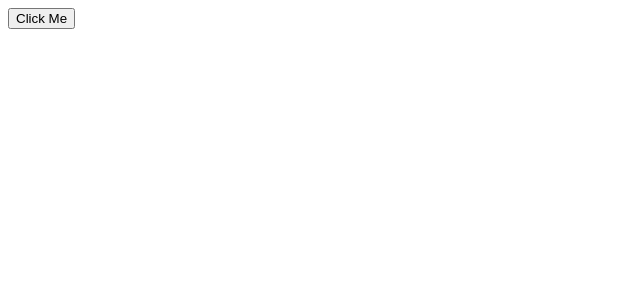
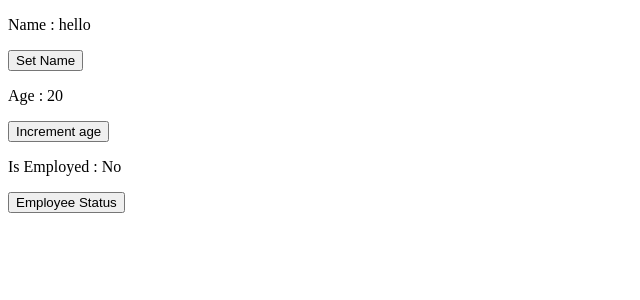
Before and after one commit to adityaasikarwarr/REACT, a React (Vite) app in the folder my-react-app/: page / in a window 1280 px wide. Shown: the top 300 px of the page, without its empty margins (0-640 px from the left). Built offline with nearby package versions, Linux system fonts and the light colour scheme.

Commit message:
useState

```diff
--- a/my-react-app/src/App.jsx
+++ b/my-react-app/src/App.jsx
@@ -1,5 +1,4 @@
-// import List from "./List.jsx";
-import Button from "./button.jsx";
+import MyComponent from "./mycomponent";
 function App() {
   // const fruits = [
   //   { id: 1, name: "Apple", calories: 95 },
@@ -18,11 +17,9 @@
   // ];
 
   return (
-    // <>
-    //   <List items={fruits} category="Fruits" />
-    //   <List items={vegetables} category="Vegetables" />
-    // </>
-    <Button></Button>
+    <>
+      <MyComponent></MyComponent>
+    </>
   );
 }
 export default App;
--- /dev/null
+++ b/my-react-app/src/mycomponent.jsx
@@ -0,0 +1,37 @@
+import React, { useState } from "react";
+
+function MyComponent() {
+
+  const [name, setName] = useState("hello");
+  const [age, setAge] = useState(20);
+  const [isEmployed, setIsEmployed] = useState(false);
+
+  const updateName = () => {
+    setName("Aditya Sikarwarr");
+  };
+
+  const IncrementAge = () => {
+    setAge(age + 1);
+  };
+
+  const toggleEmploye = () => {
+    setIsEmployed(!isEmployed);
+  };
+
+  return (
+    <div>
+
+      <p>Name : {name}</p>
+      <button onClick={updateName}>Set Name</button>
+
+      <p>Age : {age}</p>
+      <button onClick={IncrementAge}>Increment age </button>
+
+      <p>Is Employed : {isEmployed ? "Yes" : "No"}</p>
+      <button onClick={toggleEmploye}>Employee Status</button>
+
+    </div>
+  );
+}
+
+export default MyComponent;
```
